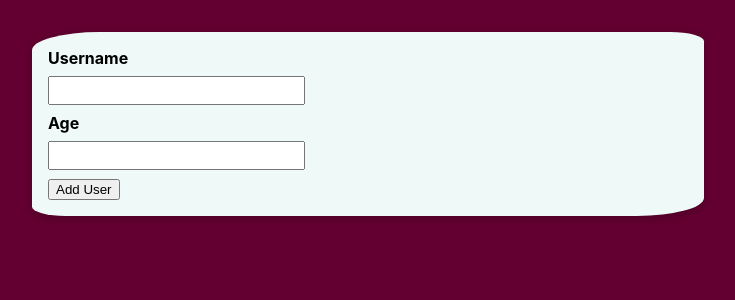
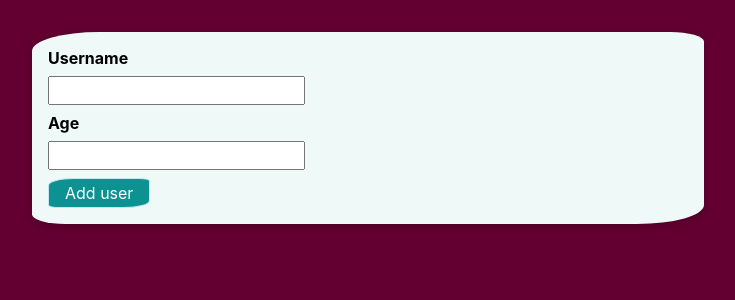
Before and after one commit to KacperKulesza/new-pzaw-repo, a React (Create React App) app in the folder new-pzaw-repo/: page / in a window 1280 px wide. Shown: the top 300 px of the page, without its empty margins (0-735 px from the left). Built offline with nearby package versions, Linux system fonts and the light colour scheme.

Commit message:
Add Button

```diff
--- /dev/null
+++ b/new-pzaw-repo/src/UI/Button.jsx
@@ -0,0 +1,12 @@
+import React from 'react';
+import classes from './Button.module.css';
+
+const Button = (props) => {
+    return(
+        <button className={classes.button} type={props.type}>
+            {props.children}
+        </button>
+    )
+}
+
+export default Button
--- /dev/null
+++ b/new-pzaw-repo/src/UI/Button.module.css
@@ -0,0 +1,22 @@
+.button{
+    font: inherit;
+    border: 1px solid #c5e6f1;
+    border-radius: 25% 10%;
+    background-color: #0d9292;
+    color: white;
+    padding: 0.25rem 1rem;
+    cursor: pointer;
+}
+
+.button:hover{
+    background-color: #741188;
+    border-color: #741188;
+}
+
+.button:active{
+    background-color: crimson;
+}
+
+.button.focus{
+    outline: none;
+}
--- a/new-pzaw-repo/src/components/AddUser.jsx
+++ b/new-pzaw-repo/src/components/AddUser.jsx
@@ -1,18 +1,38 @@
-import React from "react";
+import React, {useState} from "react";
 import Card from '../UI/Card';
+import Button from "../UI/Button";
 import classes from './AddUser.module.css';
 
 function AddUser(){
+
+    const [name, setName] = useState('')
+    const [age, setAge] = useState('')
+
+    function nameChangeHandler(event){
+        setName(event.target.value)
+    }
+
+    function ageChangeHandler(event){
+        setAge(event.target.value)
+    }
+
+    function addUserHandler(event){
+        event.preventDefault();
+        console.log(name, age)
+        setAge('')
+        setName('')
+    }
+
     return(
         <Card className={classes.input}>
-            <form>
+            <form onSubmit={addUserHandler}>
                 <label htmlFor="username">Username</label>
-                <input id="username" type="text"></input>
+                <input id="username" type="text" onChange={nameChangeHandler} value={name}></input>
 
                 <label htmlFor="age">Age</label>
-                <input id="age" type="Number"></input>
+                <input id="age" type="Number" onChange={ageChangeHandler} value={age}></input>
 
-                <button type="submit">Add User</button>
+                <Button type="submit">Add user</Button>
             </form>
         </Card>
     );
```
